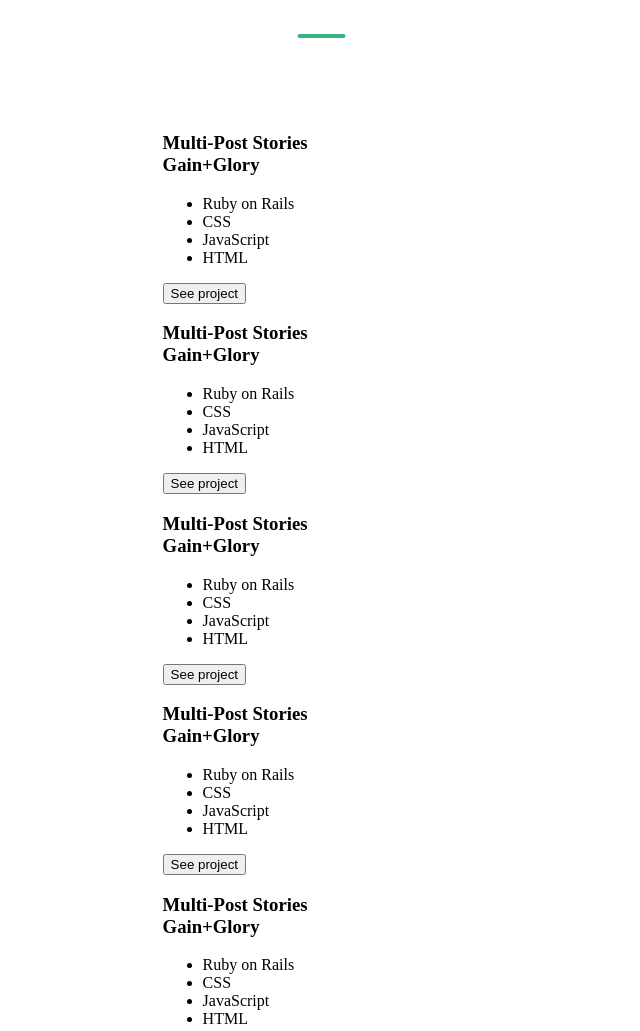
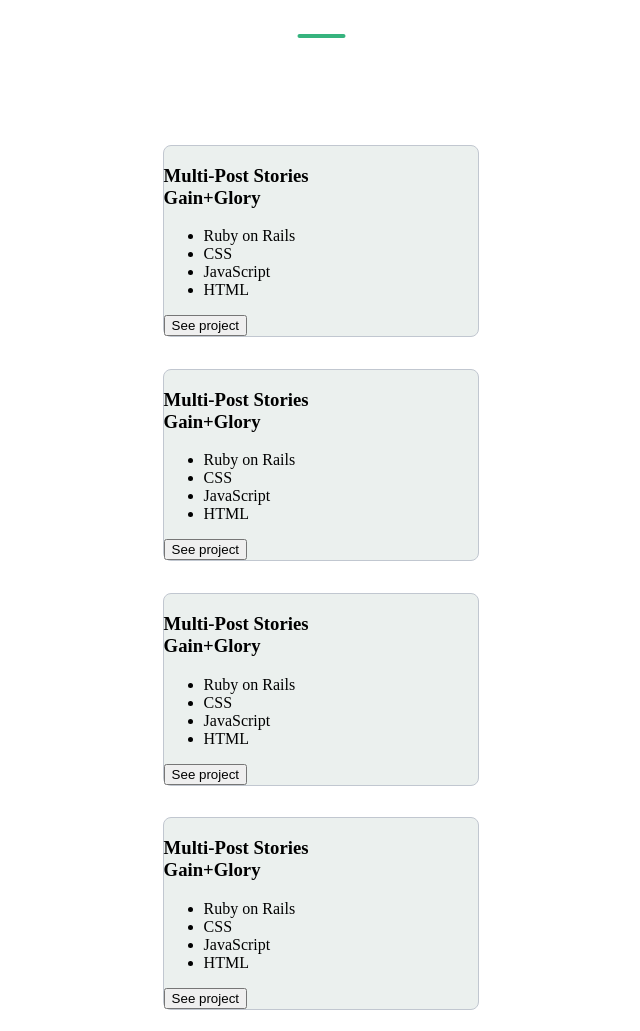
Before and after one commit to BHObserver/my-portfolio, a website: page index.html in a window 1280 px wide. Shown: the part 907-1938 px from the top of the page, without its empty margins (319-959 px from the left). Drawn offline with Linux system fonts and the light colour scheme.

Commit message:
Update main.css

```diff
--- a/main.css
+++ b/main.css
@@ -89,6 +89,14 @@ main {
   border-radius: 8px;
 }
 
+.project-container {
+  margin-top: 10%;
+  border-radius: 8px;
+  background-color: #ebf0ee;
+  border: 1px solid #c1c7d0;
+}
+
+
 
 #logo {
   padding: 0.6em 0.75em;
```
